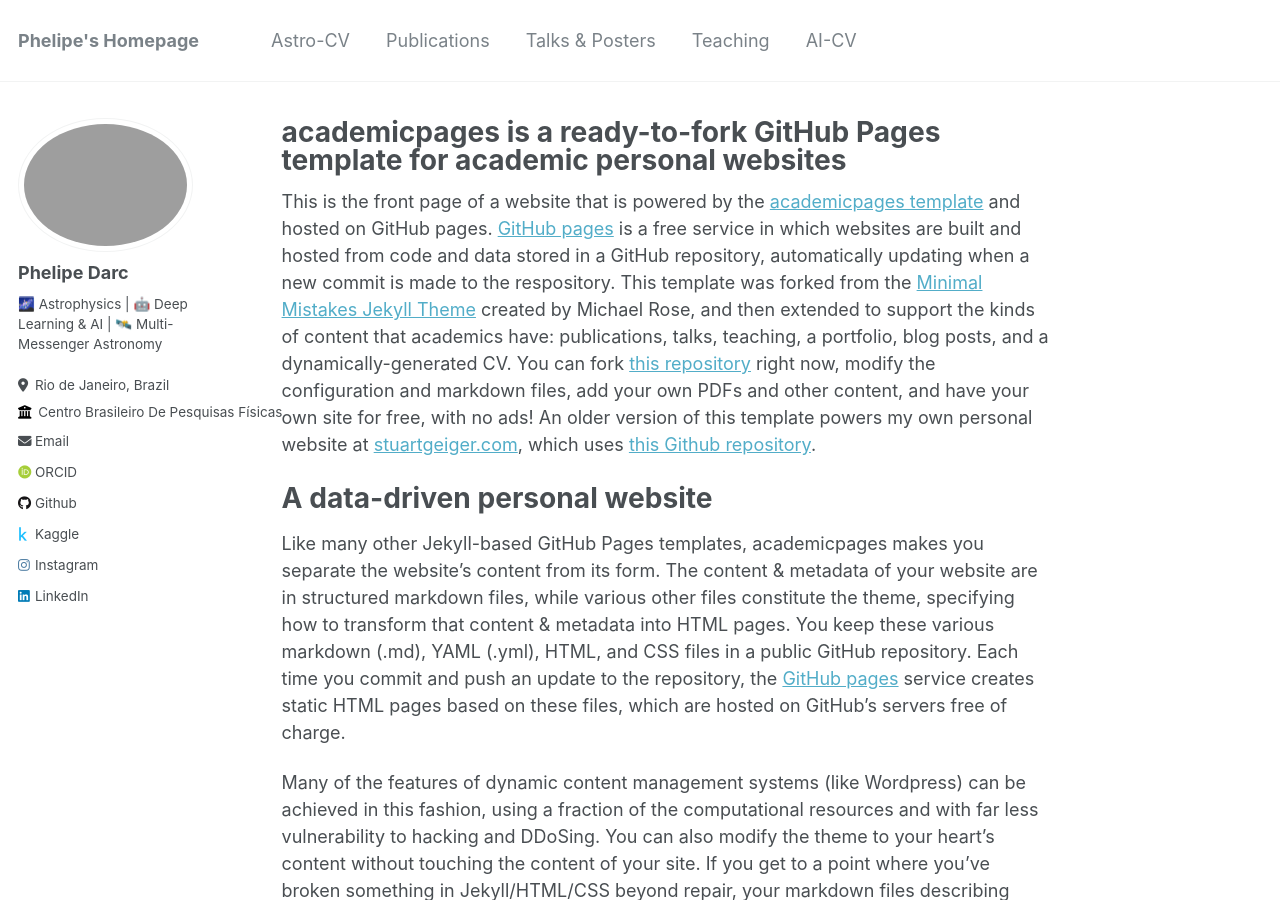
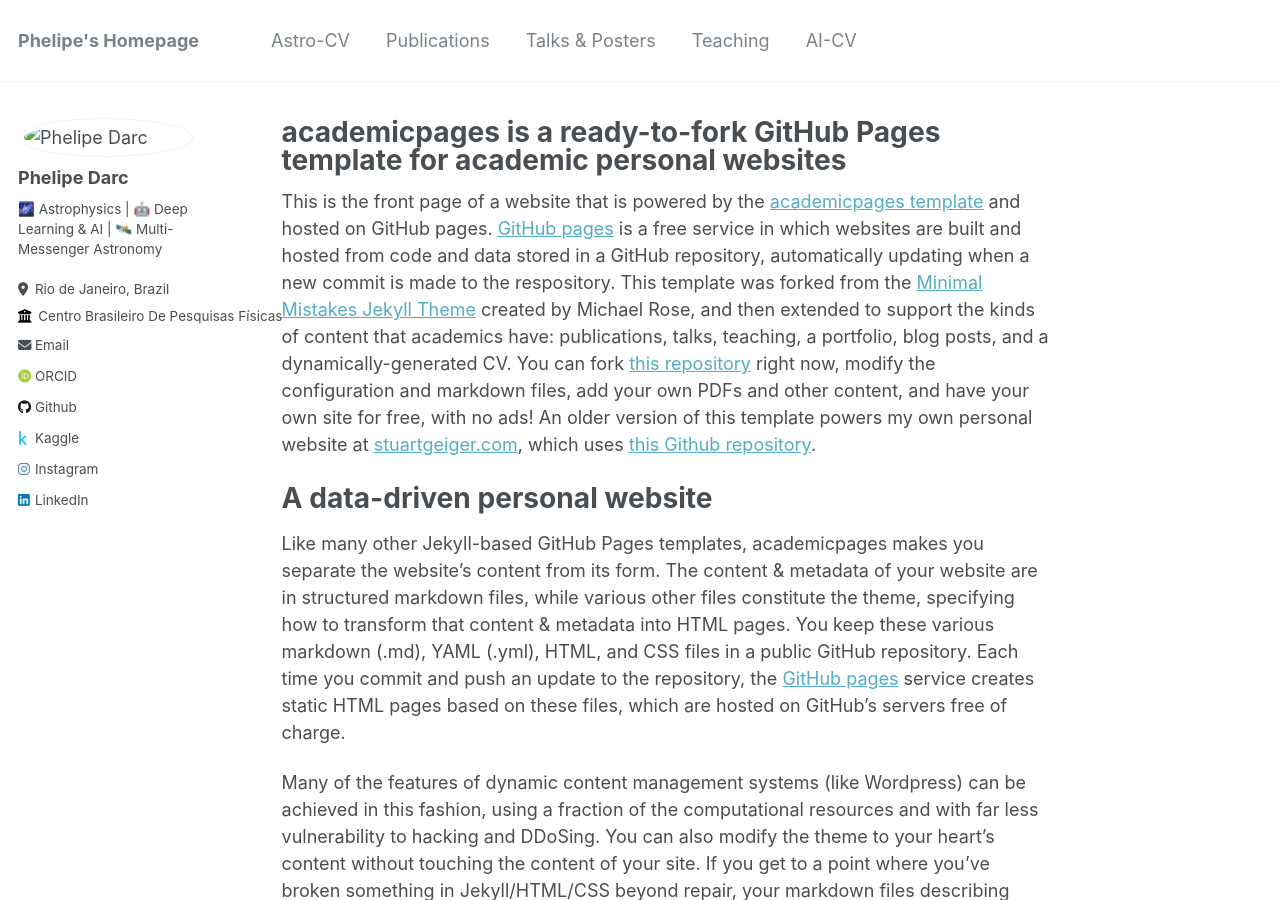
Before and after one commit to phelipedarc/phelipedarc.github.io, a Jekyll site: the page built from _pages/about.md, in a window 1280 px wide and 900 px high. Built offline with Jekyll 4.4.1, drawn with Linux system fonts in a browser that asks for light colours; some web fonts are replaced.

Commit message:
Update _config.yml

```diff
--- a/_config.yml
+++ b/_config.yml
@@ -21,7 +21,7 @@
 #               Additional customization can be done by editing /_includes/author-profile.html
 author:
   # Biographic information
-  avatar           : "pheprofile.jpeg"
+  avatar           : "pheprofile.jpg"
   name             : "Phelipe Darc"
   pronouns         : # example: "she/her"
   bio              : "🌌 Astrophysics | 🤖 Deep Learning & AI | 🛰️ Multi-Messenger Astronomy"
```
